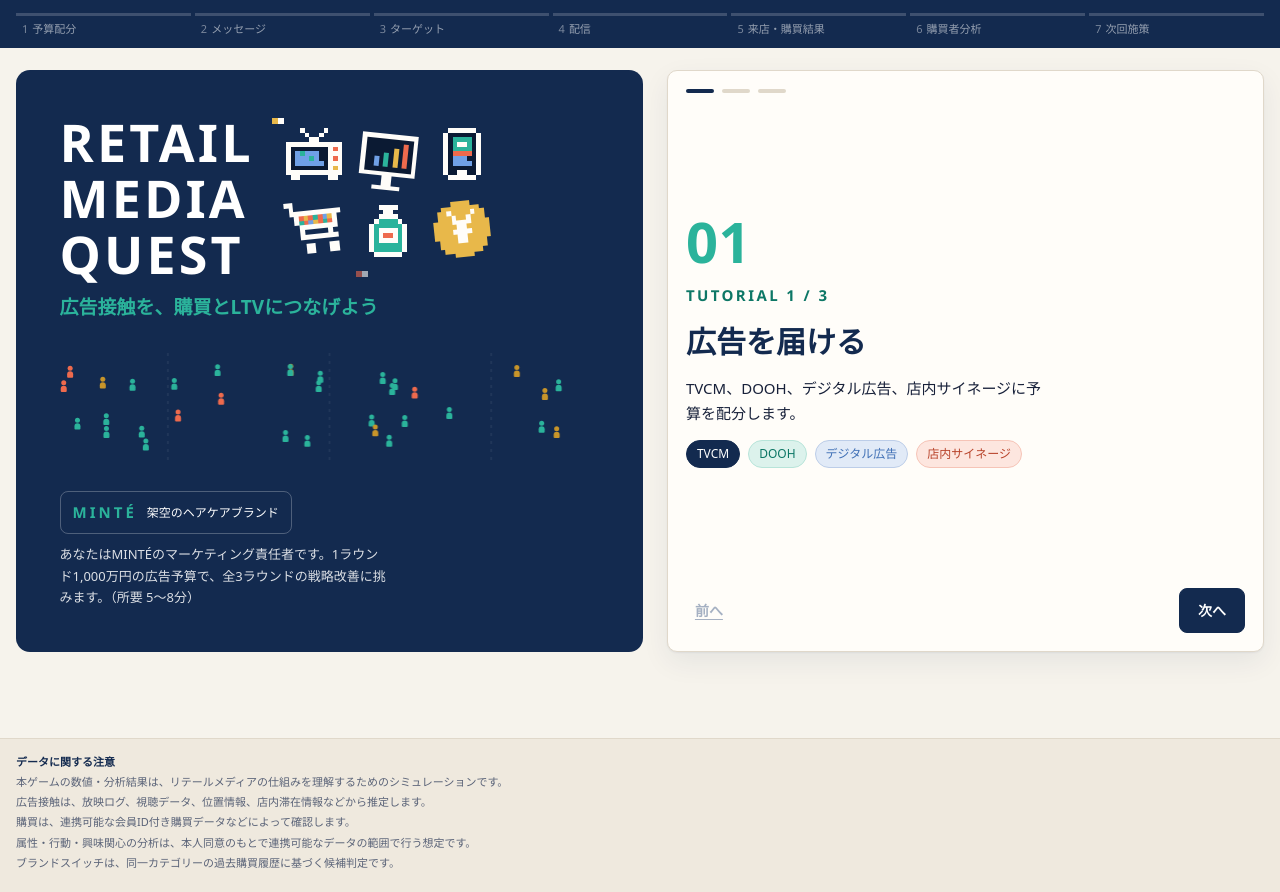
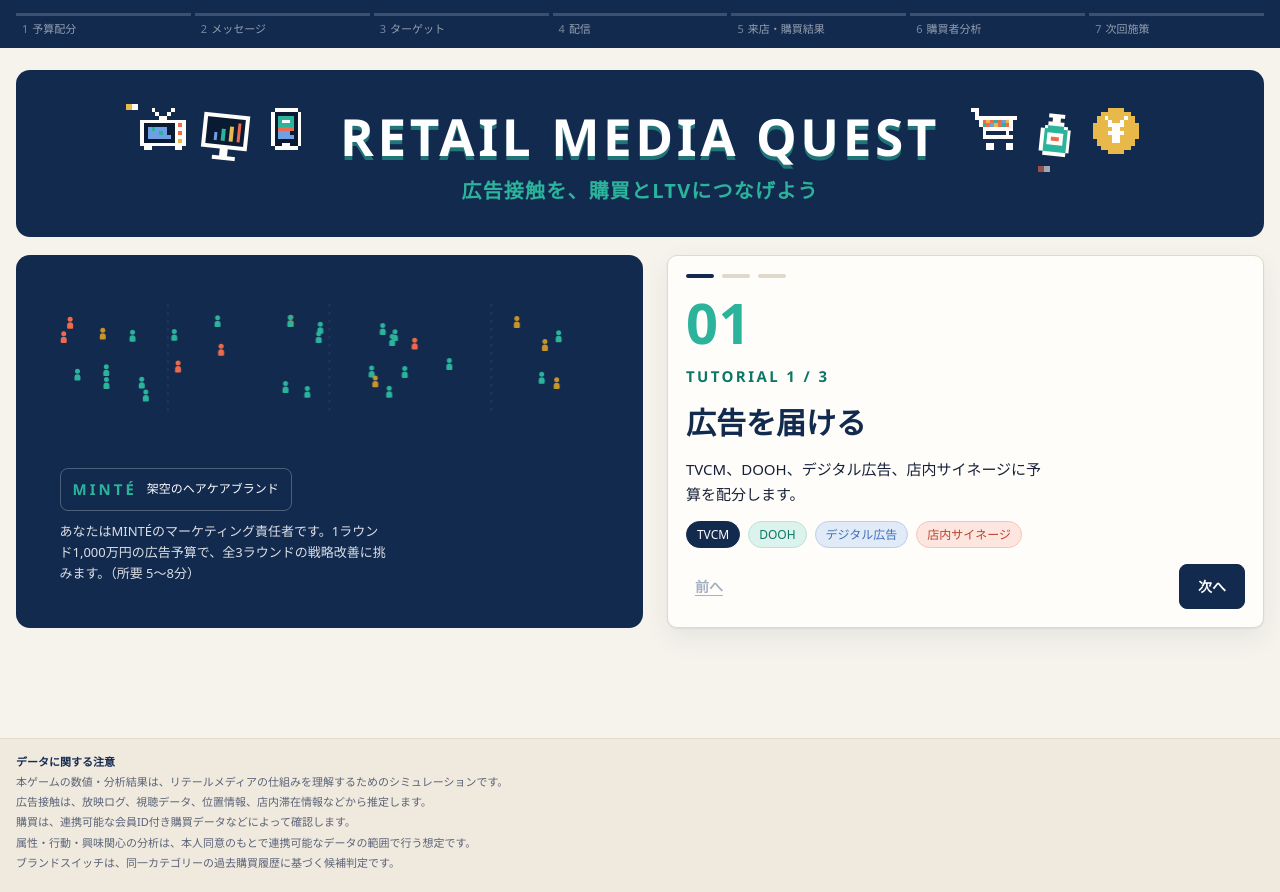
Before and after one commit to ysato-tech/kaden-support, a plain HTML site: page retail-media-quest/index.html in a window 1280 px wide. Shown: the part 56-948 px from the top of the page. Drawn offline with Linux system fonts and the light colour scheme.

Commit message:
Add a large centered title banner to the top screen
- Big centered RETAIL MEDIA QUEST heading with the tagline at the very
  top of the intro screen, flanked by the bouncing pixel-art icons
- Title moves above the icons and wraps on narrow screens

Co-Authored-By: Claude Opus 5.5 <noreply@anthropic.com>
Claude-Session: https://claude.ai/code/session_01CT6H8KCSsErhTn9tkhVGKU

```diff
--- a/retail-media-quest/index.html
+++ b/retail-media-quest/index.html
@@ -203,6 +203,21 @@ input[type=range]{grid-column:1 / -1;width:100%;accent-color:var(--navy);height:
 .summary-line{display:flex;gap:8px;flex-wrap:wrap;align-items:center}
 .prev-hint{border-left:3px solid var(--mint);background:var(--mint-soft);padding:10px 14px;border-radius:0 8px 8px 0;font-size:13px}
 .prev-hint b{color:var(--mint-ink)}
+
+/* ---------- トップ画面のタイトルバナー（中央揃え） ---------- */
+.title-banner{background:var(--navy);color:#fff;border-radius:14px;padding:clamp(22px,3.2vw,40px) 20px clamp(18px,2.6vw,30px);text-align:center;display:flex;flex-direction:column;align-items:center;gap:10px;overflow:hidden}
+.tb-row{display:flex;align-items:center;justify-content:center;gap:clamp(14px,2.4vw,36px);width:100%}
+.tb-title{color:#fff;font-family:var(--font-num);font-weight:800;font-size:clamp(30px,4vw,60px);letter-spacing:.07em;line-height:1.05;white-space:nowrap;text-shadow:0 4px 0 rgba(43,179,155,.55)}
+.tb-sub{color:var(--mint);font-weight:700;font-size:clamp(14px,1.7vw,20px);letter-spacing:.06em}
+.px-side{position:relative;display:flex;gap:clamp(8px,1.2vw,16px);align-items:center;flex:none}
+.title-banner .px-lg{width:clamp(34px,3.6vw,52px);height:clamp(34px,3.6vw,52px)}
+.title-banner .px-star.s0{top:-10px;left:-14px}
+.title-banner .px-star.s1{top:-10px;right:-14px}
+.title-banner .px-star.s2{bottom:-12px;left:40%}
+@media (max-width:1000px){
+  .tb-row{flex-wrap:wrap}
+  .tb-title{order:-1;flex-basis:100%;white-space:normal}
+}
 
 /* ---------- ドット絵アイコン（ピコピコ動く） ---------- */
 .hero-title-row{display:flex;align-items:center;gap:20px 28px;flex-wrap:wrap}
@@ -1110,11 +1125,17 @@ function renderIntro() {
   const i = clamp(state.tutorial, 0, 2);
   const card = TUTORIAL[i];
   stage.innerHTML =
-    '<section class="screen"><div class="intro">' +
+    '<section class="screen">' +
+    '<header class="title-banner">' +
+      '<div class="tb-row">' +
+        '<div class="px-side" aria-hidden="true">' + pixelIcons('px-lg', ['tv', 'signage', 'phone']) + '<i class="px-star s0"></i></div>' +
+        '<h1 class="tb-title">RETAIL MEDIA QUEST</h1>' +
+        '<div class="px-side" aria-hidden="true">' + pixelIcons('px-lg', ['cart', 'bottle', 'coin']) + '<i class="px-star s1"></i><i class="px-star s2"></i></div>' +
+      '</div>' +
+      '<p class="tb-sub">広告接触を、購買とLTVにつなげよう</p>' +
+    '</header>' +
+    '<div class="intro">' +
       '<div class="intro-hero">' +
-        '<div><div class="hero-title-row"><h1>RETAIL<br>MEDIA<br>QUEST</h1>' +
-        '<div class="px-cluster" aria-hidden="true">' + pixelIcons('px-lg') + '<i class="px-star s0"></i><i class="px-star s1"></i><i class="px-star s2"></i></div></div>' +
-        '<p class="sub">広告接触を、購買とLTVにつなげよう</p></div>' +
         '<canvas id="heroCanvas" aria-hidden="true"></canvas>' +
         '<div style="display:flex;flex-direction:column;gap:10px"><span class="brand-card"><b>MINTÉ</b>架空のヘアケアブランド</span>' +
         '<p class="role">あなたはMINTÉのマーケティング責任者です。1ラウンド1,000万円の広告予算で、全3ラウンドの戦略改善に挑みます。（所要 5〜8分）</p></div>' +
@@ -1160,8 +1181,8 @@ function pixelSvg(name) {
   });
   return '<svg viewBox="0 0 12 12" shape-rendering="crispEdges" aria-hidden="true" focusable="false">' + rects + '</svg>';
 }
-function pixelIcons(cls) {
-  return PX_ORDER.map((n, i) => '<span class="px ' + cls + '" data-action="pico" data-icon="' + n + '" title="' + PX_ICONS[n].label + '" style="--i:' + i + '">' + pixelSvg(n) + '</span>').join('');
+function pixelIcons(cls, names) {
+  return (names || PX_ORDER).map((n, i) => '<span class="px ' + cls + '" data-action="pico" data-icon="' + n + '" title="' + PX_ICONS[n].label + '" style="--i:' + i + '">' + pixelSvg(n) + '</span>').join('');
 }
 
 function heroAnimation() {
```
